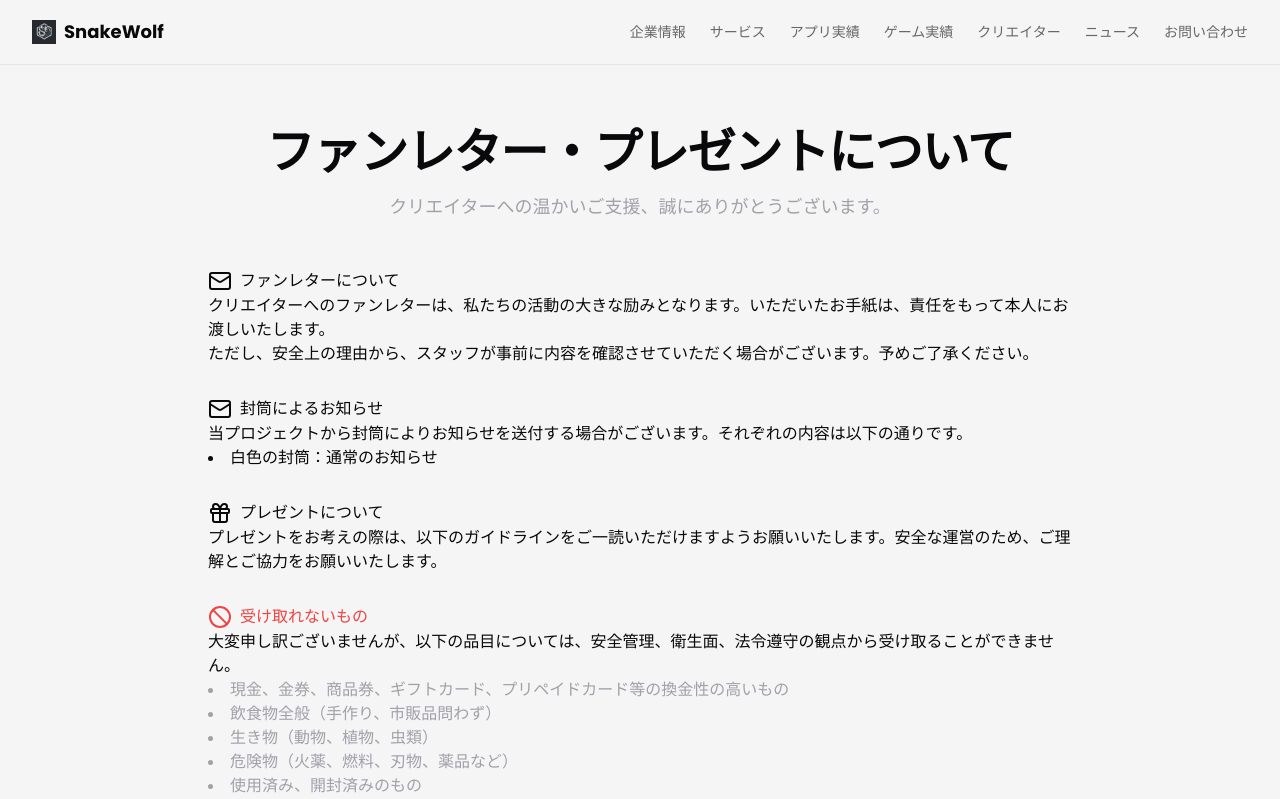
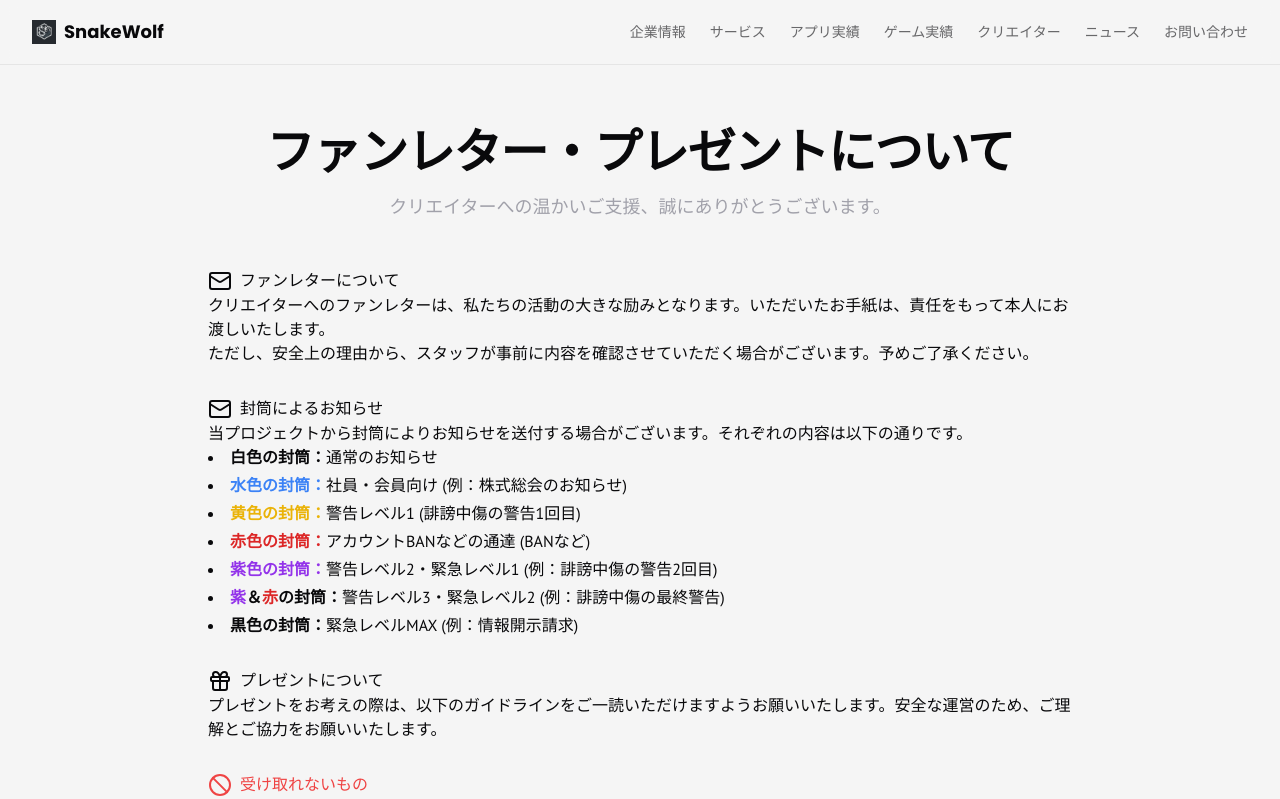
Before and after one commit to snakewolflab/snakewolf-website, a Next.js app: page /letters in a window 1280 px wide. Shown: the top 799 px of the page. Built offline with nearby package versions, Linux system fonts and the light colour scheme.

Commit message:
・水色：社員・会員向け(例：株式総会のお知らせ) ・黄色：警告レベル1(誹謗中傷の警告1回目) ・赤：アカウントBANなどの通達(BANなど)

```diff
--- a/src/app/letters/page.tsx
+++ b/src/app/letters/page.tsx
@@ -27,8 +27,14 @@ export default function LettersPage() {
         <div>
             <h2 className="font-headline flex items-center gap-2"><Mail />封筒によるお知らせ</h2>
             <p>当プロジェクトから封筒によりお知らせを送付する場合がございます。それぞれの内容は以下の通りです。</p>
-            <ul className="list-disc list-inside">
-                <li>白色の封筒：通常のお知らせ</li>
+            <ul className="list-disc list-inside space-y-1">
+                <li><span className="font-bold">白色の封筒：</span>通常のお知らせ</li>
+                <li><span className="font-bold text-blue-500">水色の封筒：</span>社員・会員向け (例：株式総会のお知らせ)</li>
+                <li><span className="font-bold text-yellow-500">黄色の封筒：</span>警告レベル1 (誹謗中傷の警告1回目)</li>
+                <li><span className="font-bold text-red-600">赤色の封筒：</span>アカウントBANなどの通達 (BANなど)</li>
+                <li><span className="font-bold text-purple-600">紫色の封筒：</span>警告レベル2・緊急レベル1 (例：誹謗中傷の警告2回目)</li>
+                <li><span className="font-bold"><span className="text-purple-600">紫</span>＆<span className="text-red-600">赤</span>の封筒：</span>警告レベル3・緊急レベル2 (例：誹謗中傷の最終警告)</li>
+                <li><span className="font-bold">黒色の封筒：</span>緊急レベルMAX (例：情報開示請求)</li>
             </ul>
         </div>
 
```
